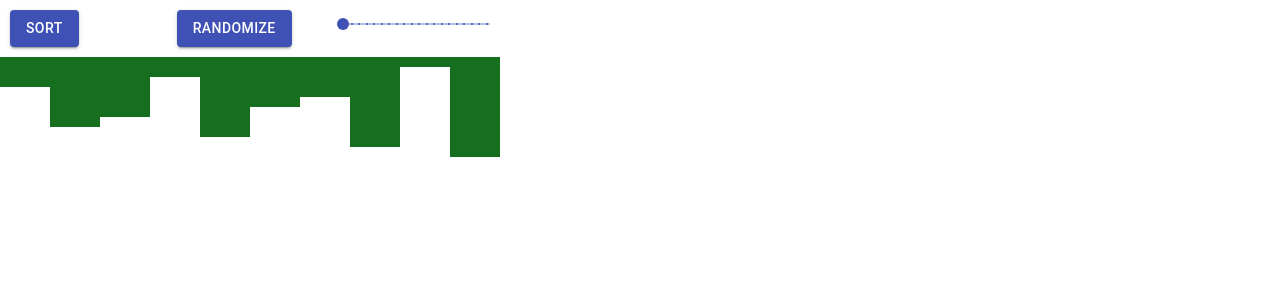
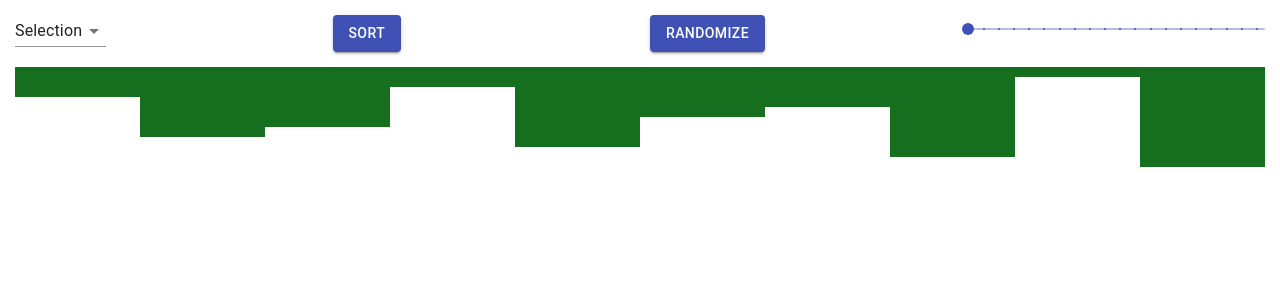
Before and after one commit to bertdk/sortox-app, a React (Create React App) app: page / in a window 1280 px wide. Shown: the top 300 px of the page. Built offline with nearby package versions, Linux system fonts and the light colour scheme.

Commit message:
feat: algo selector

```diff
--- a/src/App.tsx
+++ b/src/App.tsx
@@ -1,12 +1,13 @@
 import React, { useEffect, useState } from 'react'
 import { selectionSort } from './algorithms/sort/selection'
 import { BarState } from './Components/Bar/Bar.component'
-import { Controls } from './Components/List/Controls.component'
+import { AlgorithmsEnum, Controls } from './Components/List/Controls.component'
 import { Item, List } from './Components/List/List.component'
 import { randomNumber } from './utils/randomNumber'
 
 export const App = () => {
   const [list, setList] = useState([] as Item[])
+  const [algorithm, setAlgorithm] = useState(AlgorithmsEnum.selection)
   const [length, setLength] = useState(10)
 
   useEffect(() => {
@@ -38,9 +39,21 @@ export const App = () => {
     setLength(value as number)
   }
 
+  const onAlgorithmChange = (
+    e: React.ChangeEvent<{ value: AlgorithmsEnum }>
+  ) => {
+    setAlgorithm(e.target.value)
+  }
+
   return (
     <>
-      <Controls onSort={onSort} onRandomize={onRandomize} onSlide={onSlide} />
+      <Controls
+        onSort={onSort}
+        onRandomize={onRandomize}
+        onSlide={onSlide}
+        algorithm={algorithm}
+        onAlgorithmChange={onAlgorithmChange}
+      />
       <List list={list} />
     </>
   )
--- a/src/Components/List/Controls.component.tsx
+++ b/src/Components/List/Controls.component.tsx
@@ -1,15 +1,34 @@
-import { Button, Slider } from '@material-ui/core'
+import { Button, MenuItem, Select, Slider } from '@material-ui/core'
 import React from 'react'
 import s from './controls.module.scss'
+
+export enum AlgorithmsEnum {
+  selection = 'Selection',
+}
 
 export interface Props {
   onSort: any
   onRandomize: any
   onSlide: any
+  algorithm: AlgorithmsEnum
+  onAlgorithmChange: any
 }
 
-export const Controls = ({ onSort, onRandomize, onSlide }: Props) => (
+export const Controls = ({
+  onSort,
+  onRandomize,
+  onSlide,
+  algorithm,
+  onAlgorithmChange,
+}: Props) => (
   <div className={s.controls}>
+    <div className={s.control}>
+      <Select value={algorithm} onChange={onAlgorithmChange}>
+        <MenuItem value={AlgorithmsEnum.selection}>
+          {AlgorithmsEnum.selection}
+        </MenuItem>
+      </Select>
+    </div>
     <div className={s.control}>
       <Button variant="contained" color="primary" onClick={onSort}>
         Sort
--- a/src/Components/List/controls.module.scss
+++ b/src/Components/List/controls.module.scss
@@ -1,6 +1,7 @@
 .controls {
   display: flex;
-  max-width: 500px;
+  max-width: 100%;
+  margin: 5px;
 
   .control {
     padding: 10px;
--- a/src/Components/List/list.module.scss
+++ b/src/Components/List/list.module.scss
@@ -1,5 +1,6 @@
 .list {
   display: flex;
   align-items: flex-start;
-  max-width: 500px;
+  max-width: 100%;
+  margin: 5px 15px;
 }
```
